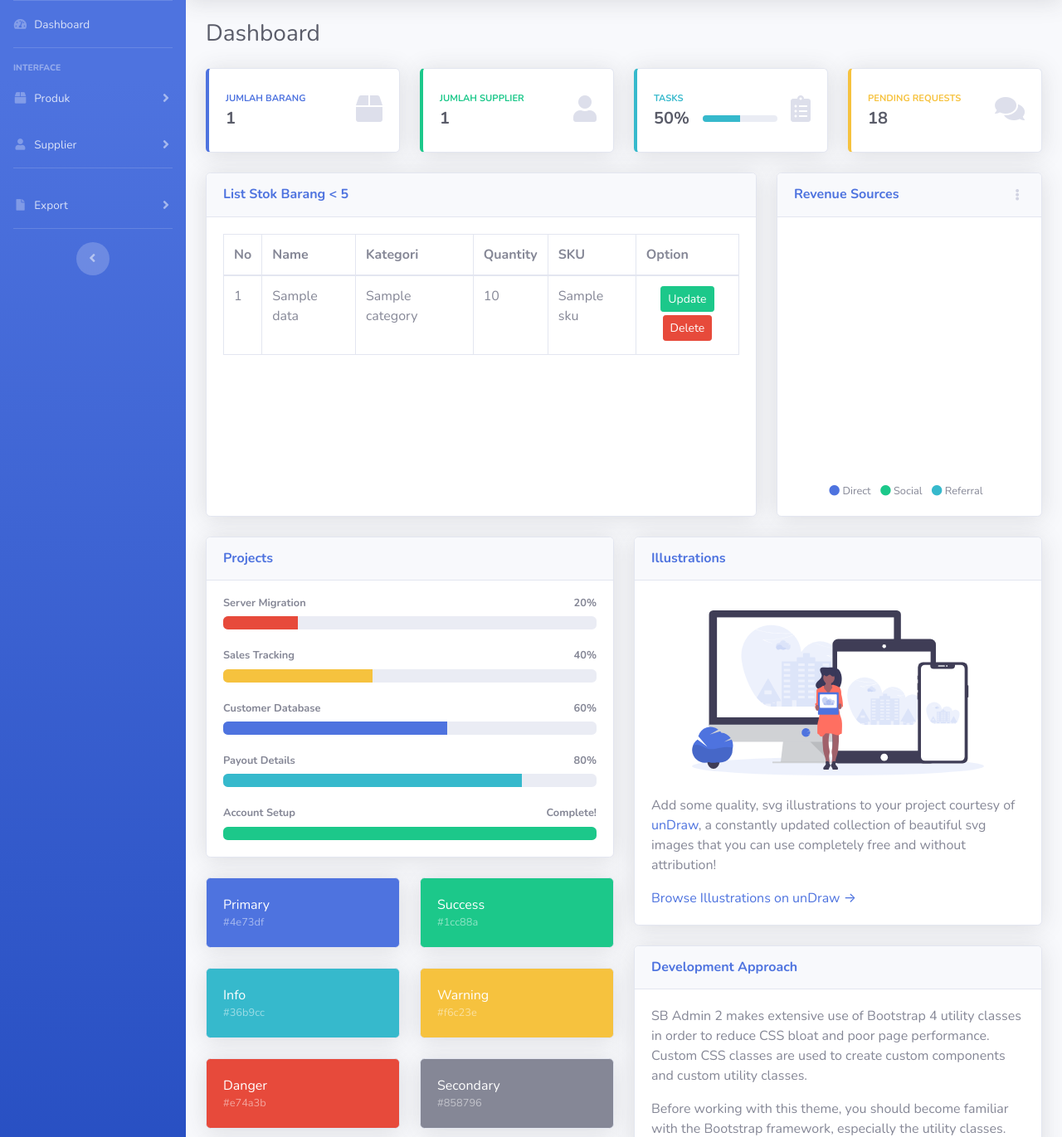
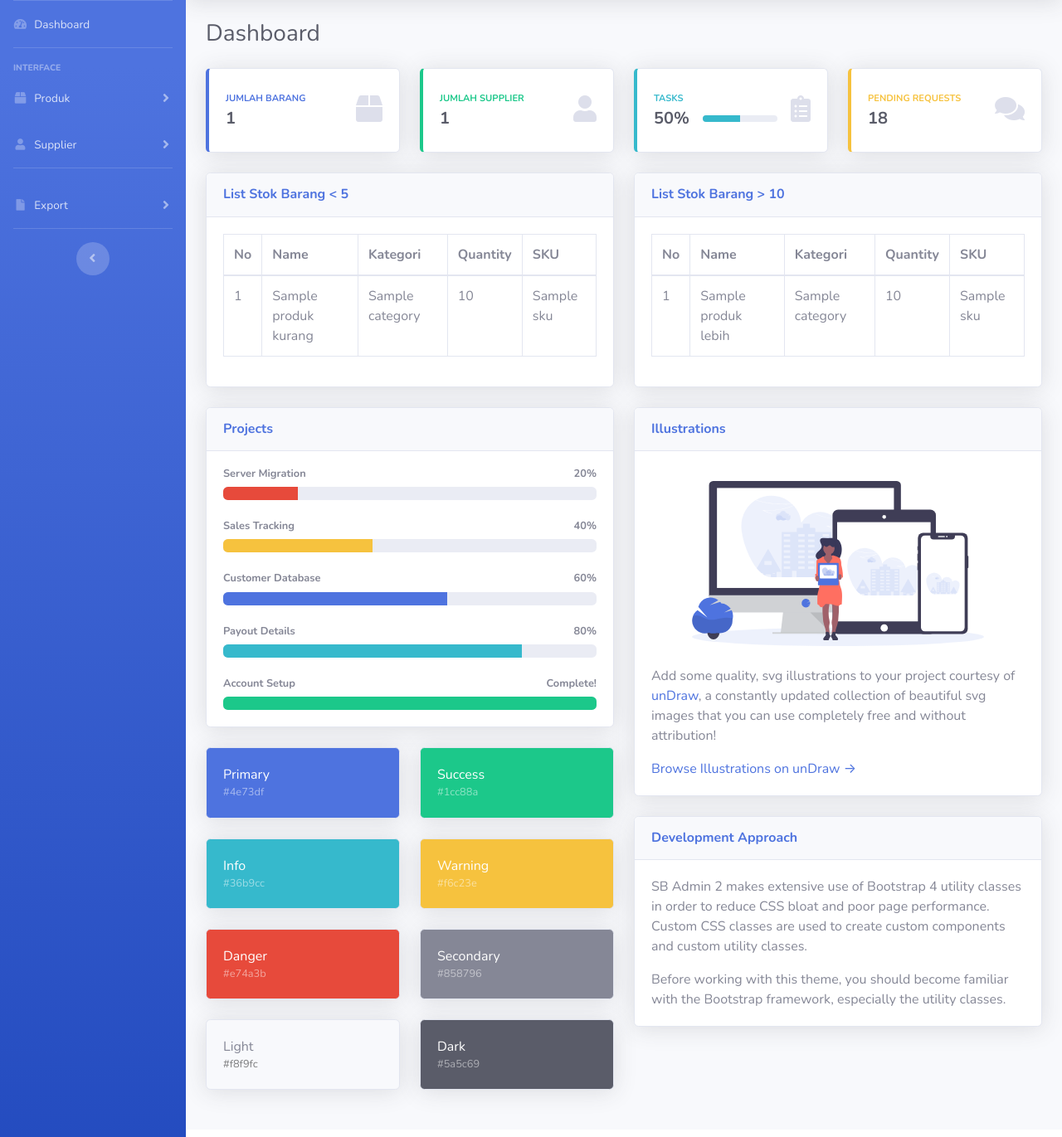
Before and after one commit to haafidz-jp/pi-ci4, a CodeIgniter 4 app: template app/Views/dashboard/index.php in a window 1280 px wide. Shown: the part 70-1441 px from the top of the page at 83% size. Run offline with PHP 8.4 and a stand-in for CodeIgniter, Linux system fonts and the light colour scheme; the template is opened without the code that fills it: most values are stand-ins (such as "Sample title", 1, 10 or a date in 2020); a map, chart or similar area stays blank; some libraries are stand-ins or nearby versions.

Commit message:
penambahan fitur stok > 10

```diff
--- a/app/Controllers/Dashboard.php
+++ b/app/Controllers/Dashboard.php
@@ -20,7 +20,8 @@ class Dashboard extends BaseController
             'title' => 'Dashboard',
             'total_produk' => $this->dashboard->total_produk(),
             'total_supplier' => $this->dashboard->total_supplier(),
-            'all_data' => $this->dashboard->produk_kurang()
+            'produk_kurang' => $this->dashboard->produk_kurang(),
+            'produk_lebih' => $this->dashboard->produk_lebih()
 
         ];
 
--- a/app/Models/DashboardModel.php
+++ b/app/Models/DashboardModel.php
@@ -19,6 +19,12 @@ class DashboardModel extends Model
         return $this->builder->getWhere(['quantity <' => 5])->getResultObject();
     }
 
+     // fungsi SELECT * FROM produk WHERE quantity > 10;
+    public function produk_lebih()
+    {
+        return $this->builder->getWhere(['quantity >' => 10])->getResultObject();
+    }
+
     // return INT
     public function total_produk()
     {
--- a/app/Views/dashboard/index.php
+++ b/app/Views/dashboard/index.php
@@ -104,32 +104,15 @@
 
 <div class="row">
 
-    <!-- Area Chart -->
-    <div class="col-xl-8 col-lg-7">
+    <!-- Area STOK KURANG -->
+    <div class="col-xl-6 col-lg-12">
         <div class="card shadow mb-4">
-            <!-- Card Header - Dropdown -->
             <div
                 class="card-header py-3 d-flex flex-row align-items-center justify-content-between">
                 <h6 class="m-0 font-weight-bold text-primary">List Stok Barang < 5</h6>
-                <!-- <div class="dropdown no-arrow">
-                    <a class="dropdown-toggle" href="#" role="button" id="dropdownMenuLink"
-                        data-toggle="dropdown" aria-haspopup="true" aria-expanded="false">
-                        <i class="fas fa-ellipsis-v fa-sm fa-fw text-gray-400"></i>
-                    </a>
-                    <div class="dropdown-menu dropdown-menu-right shadow animated--fade-in"
-                        aria-labelledby="dropdownMenuLink">
-                        <div class="dropdown-header">Dropdown Header:</div>
-                        <a class="dropdown-item" href="#">Action</a>
-                        <a class="dropdown-item" href="#">Another action</a>
-                        <div class="dropdown-divider"></div>
-                        <a class="dropdown-item" href="#">Something else here</a>
-                    </div>
-                </div> -->
-
             </div>
             <!-- Card Body -> stok < 5 -->
             <div class="card-body">
-                <div class="chart-area">
                 <div class="table-responsive">
                     <table class="table table-bordered display" id="dataTableKurang" width="100%" cellspacing="0">
                         <thead>
@@ -139,26 +122,17 @@
                                 <th>Kategori</th>
                                 <th>Quantity</th>
                                 <th>SKU</th>
-                                    <th>Option</th>
                             </tr>
                         </thead>
                         <tbody>
                             <?php $no = 1;
-                                foreach ($all_data as $datas) : ?>
+                            foreach ($produk_kurang as $datas) : ?>
                                 <tr>
                                     <td width="1%"><?= $no++; ?></td>
                                     <td><?= esc($datas->name); ?></td>
                                     <td><?= esc($datas->category); ?></td>
                                     <td><?= esc($datas->quantity); ?></td>
                                     <td><?= esc($datas->sku); ?></td>
-                                        <td class="text-center" width="20%">
-                                            <a href="" class="btn btn-success btn-sm mb-1" data-toggle="modal" data-target="#updateModal<?= $datas->id; ?>">
-                                                Update
-                                            </a>
-                                            <a href="" class="btn btn-danger btn-sm mb-1" data-toggle="modal" data-target="#deleteModal<?= $datas->id; ?>">
-                                                Delete
-                                            </a>
-                                        </td>
                                 </tr>
                             <?php endforeach; ?>
                         </tbody>
@@ -167,45 +141,40 @@
             </div>
         </div>
     </div>
-    </div>
 
-    <!-- Pie Chart -->
-    <div class="col-xl-4 col-lg-5">
+    <!-- AREA STOK LEBIH -->
+    <div class="col-xl-6 col-lg-12">
         <div class="card shadow mb-4">
-            <!-- Card Header - Dropdown -->
             <div
                 class="card-header py-3 d-flex flex-row align-items-center justify-content-between">
-                <h6 class="m-0 font-weight-bold text-primary">Revenue Sources</h6>
-                <div class="dropdown no-arrow">
-                    <a class="dropdown-toggle" href="#" role="button" id="dropdownMenuLink"
-                        data-toggle="dropdown" aria-haspopup="true" aria-expanded="false">
-                        <i class="fas fa-ellipsis-v fa-sm fa-fw text-gray-400"></i>
-                    </a>
-                    <div class="dropdown-menu dropdown-menu-right shadow animated--fade-in"
-                        aria-labelledby="dropdownMenuLink">
-                        <div class="dropdown-header">Dropdown Header:</div>
-                        <a class="dropdown-item" href="#">Action</a>
-                        <a class="dropdown-item" href="#">Another action</a>
-                        <div class="dropdown-divider"></div>
-                        <a class="dropdown-item" href="#">Something else here</a>
+                <h6 class="m-0 font-weight-bold text-primary">List Stok Barang > 10</h6>
             </div>
-                </div>
-            </div>
-            <!-- Card Body -->
+            <!-- Card Body -> stok < 5 -->
             <div class="card-body">
-                <div class="chart-pie pt-4 pb-2">
-                    <canvas id="myPieChart"></canvas>
-                </div>
-                <div class="mt-4 text-center small">
-                    <span class="mr-2">
-                        <i class="fas fa-circle text-primary"></i> Direct
-                    </span>
-                    <span class="mr-2">
-                        <i class="fas fa-circle text-success"></i> Social
-                    </span>
-                    <span class="mr-2">
-                        <i class="fas fa-circle text-info"></i> Referral
-                    </span>
+                <div class="table-responsive">
+                    <table class="table table-bordered display" id="dataTableLebih" width="100%" cellspacing="0">
+                        <thead>
+                            <tr>
+                                <th>No</th>
+                                <th>Name</th>
+                                <th>Kategori</th>
+                                <th>Quantity</th>
+                                <th>SKU</th>
+                            </tr>
+                        </thead>
+                        <tbody>
+                            <?php $no = 1;
+                            foreach ($produk_lebih as $datas) : ?>
+                                <tr>
+                                    <td width="1%"><?= $no++; ?></td>
+                                    <td><?= esc($datas->name); ?></td>
+                                    <td><?= esc($datas->category); ?></td>
+                                    <td><?= esc($datas->quantity); ?></td>
+                                    <td><?= esc($datas->sku); ?></td>
+                                </tr>
+                            <?php endforeach; ?>
+                        </tbody>
+                    </table>
                 </div>
             </div>
         </div>
```
Also changed, not shown: public/demo/datatables-demo.js (+11 -1 lines). Lines whose indentation alone changed are shown as unchanged.
